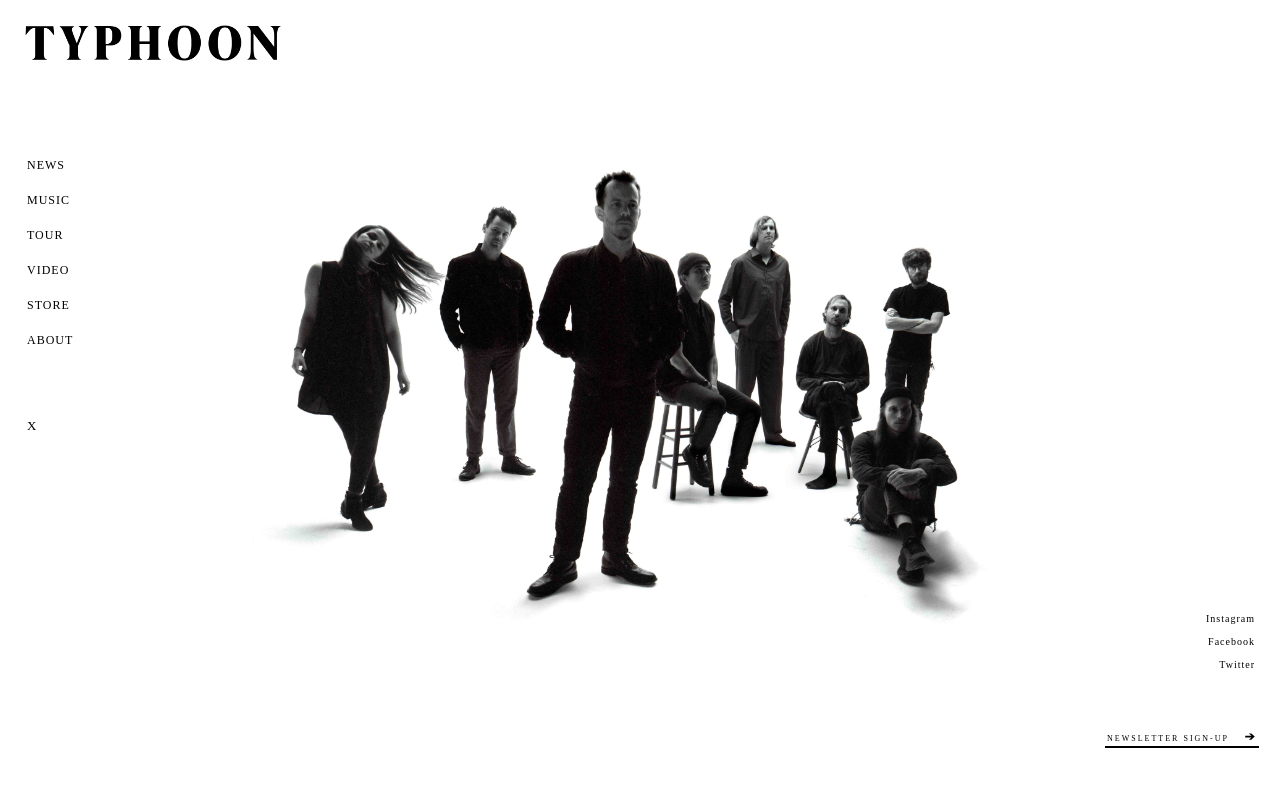
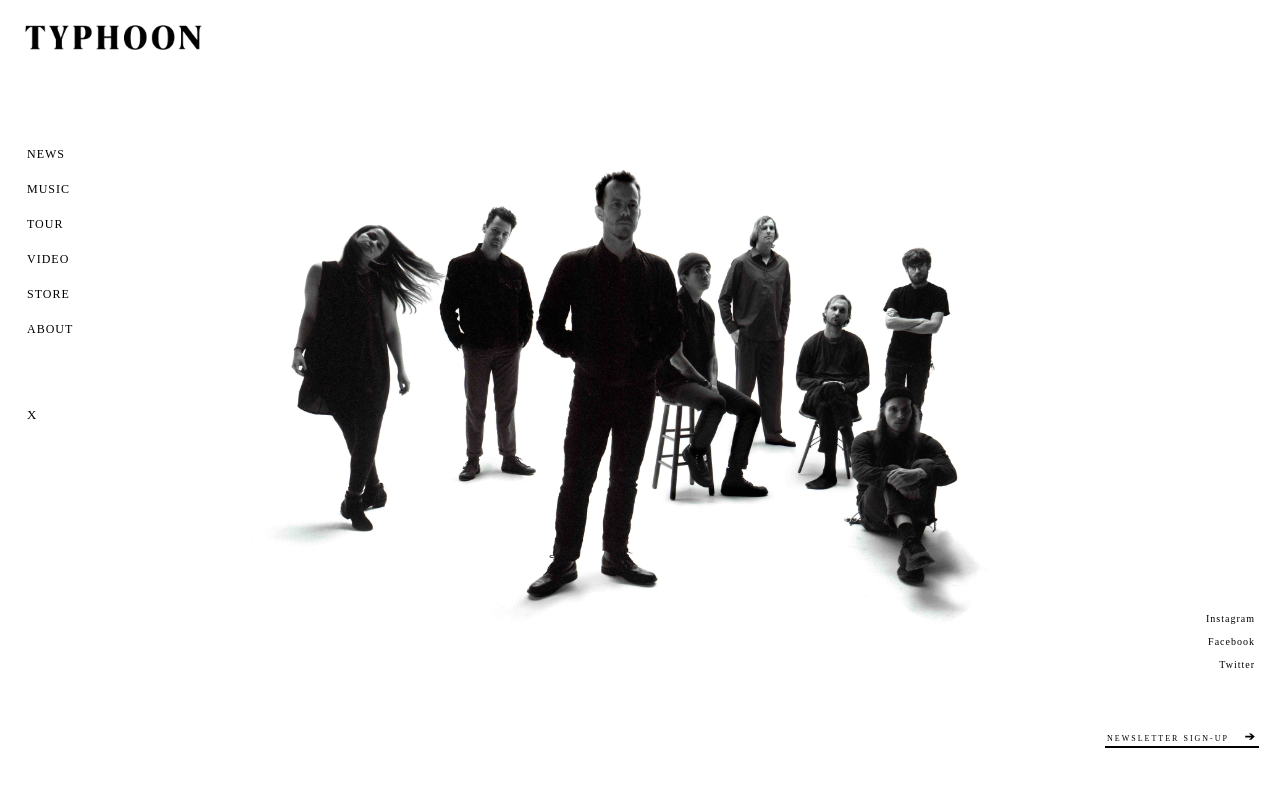
Before and after one commit to tylerferrin/wearetyphoon_2, a Nuxt app: page / in a window 1280 px wide. Shown: the top 786 px of the page. Built offline with nearby package versions, Linux system fonts and the light colour scheme.

Commit message:
stefanie is my hero

```diff
--- a/components/Masthead.vue
+++ b/components/Masthead.vue
@@ -1,10 +1,11 @@
 <template>
   <div class="mh__container">
     <nuxt-link to="/">
-    <div class="mh__logo-container">
+      <div class="mh__logo-container">
         <img src="~/assets/typhoon_type.png" alt="TYPHOON">
-    </div>
-  </nuxt-link>
+      </div>
+    </nuxt-link>
+    <p class="pageTitle">{{ pageTitle }}</p>
     <TYNAV />
   </div>
 </template>
@@ -14,6 +15,29 @@ import TYNAV from '~/components/TYNAV.vue'
 export default {
   components: {
     TYNAV
+  },
+  data () {
+    return {
+      pageTitle: null
+    }
+  },
+  mounted () {
+    if (this.$route.name !== 'index') {
+      this.notIndex = true
+      this.pageTitle = this.$route.name
+    } else {
+      this.notIndex = false
+      this.pageTitle = null
+    }
+  },
+  watch: {
+    '$route' (to, from) {
+      if (to.name !== 'index') {
+        this.pageTitle = to.name
+      } else {
+        this.pageTitle = null
+      }
+    }
   }
 }
 </script>
@@ -21,21 +45,36 @@ export default {
 
 .mh
   &__container
-    position: absolute
+    position: sticky
     top: 0
     display: block
     width: 100vw
     height: calc(100vh / 5)
-    background-color: white
+    z-index: 10
+
   &__logo-container
     display: flex
     flex-direction: row
     justify-content: flex-start
     img
       z-index: 9
-      width: 256px
-      height: 36px
+      width: 177px
+      height: 25px
       position: relative
       top: 25px
       left: 25px
+
+.pageTitle
+  position: absolute
+  top: 25px
+  right: 25px
+  font-family: 'Futura'
+  font-size: 16px
+  font-weight: bold
+  color: black
+  text-transform: uppercase
+  padding-bottom: 2.5px
+  border-bottom: 2px solid black
+  letter-spacing: 1.5px
+  margin: 0
 </style>
--- a/components/ShowList.vue
+++ b/components/ShowList.vue
@@ -54,10 +54,9 @@ export default {
     font-size: 12px
     font-weight: bold
     padding: 5px
-    background-color: white
+    background-color: transparent
     border: 2px solid black
     color: black
-    opacity: 1
     transition: background-color .25s ease-out
     &:hover
       color: white
--- a/components/TYFooter.vue
+++ b/components/TYFooter.vue
@@ -25,7 +25,7 @@
 <style lang="sass">
 .footer
   &__container
-    position: absolute
+    position: fixed
     top: 0
     right: 0
     height: 100vh
--- a/layouts/default.vue
+++ b/layouts/default.vue
@@ -1,7 +1,6 @@
 <template>
   <section class="container">
     <Masthead />
-    <p class="pageTitle">{{ pageTitle }}</p>
     <div v-bind:class="{ notIndex: notIndex, index: !notIndex }">
       <div class="pageContent">
         <nuxt />
@@ -51,6 +50,7 @@ export default {
 
 <style lang="sass">
 body
+  box-sizing: border-box
   margin: 0
   font-family: 'Helvetica', sans-serif
   font-weight: 100 !important
@@ -59,31 +59,16 @@ body
   height: 100vh
   display: block
   background-image: url('~/assets/typhoon_press_photo.jpg')
+  background-attachment: fixed
   background-position: center
   background-size: contain
   background-repeat: no-repeat
   transition: all .25s ease-in-out
 
-.pageTitle
-  position: absolute
-  top: 25px
-  right: 25px
-  font-family: 'Futura'
-  font-size: 16px
-  font-weight: bold
-  color: black
-  z-index: 999999
-  text-transform: uppercase
-  padding-bottom: 2.5px
-  border-bottom: 2px solid black
-  letter-spacing: 1.5px
-  margin: 0
-
 .notIndex
   height: 100vh
   width: 100vw
-  background-color: white
-  opacity: .8
+  background-color: rgba(255,255,255, .9)
   transition: all .35s
 
 .index
@@ -92,8 +77,11 @@ body
   transition: all .35s
 
 .pageContent
-  margin-left: 15%
-  padding: 150px 200px 0px 25px
+  margin: 0 177px
+  padding: 7.5px 50px
+  background-color: transparent
+  p:first-of-type
+    margin-top: 0
 
 .page-enter-active,
 .page-leave-active
--- a/nuxt.config.js
+++ b/nuxt.config.js
@@ -39,7 +39,7 @@ module.exports = {
           enforce: 'pre',
           test: /\.(js|vue)$/,
           loader: 'eslint-loader',
-          exclude: /(node_modules)/
+          exclude: /(node_modules|pages)/
         })
       }
     }
--- a/package.json
+++ b/package.json
@@ -15,6 +15,7 @@
   "dependencies": {
     "contentful": "^5.0.1",
     "dotenv": "^4.0.0",
+    "marked": "^0.3.6",
     "nuxt": "^1.0.0-rc11"
   },
   "devDependencies": {
--- a/pages/news.vue
+++ b/pages/news.vue
@@ -1,2 +1,71 @@
 <template>
+  <div class="news__container" id="content">
+  </div>
 </template>
+<script>
+import {createClient} from '~/plugins/contentful.js'
+import _ from 'lodash'
+import moment from 'moment'
+import marked from 'marked'
+
+const client = createClient()
+
+export default {
+  mounted () {
+    let youTubeIframeString = '<div class="video-3-4"><iframe width="100%" height="100%" src="https://www.youtube.com/embed/videoId?rel=0&amp;showinfo=0" frameborder="0" allowfullscreen></iframe></div>'
+
+    let vimeoIframeString = '<div class="video-3-4"><iframe src="https://player.vimeo.com/video/videoId?title=0&byline=0&portrait=0" width="640" height="360" frameborder="0" webkitallowfullscreen mozallowfullscreen allowfullscreen></iframe></div>'
+
+    document.getElementById('content').innerHTML = marked(this.posts[0].content)
+
+    let videos = document.getElementsByClassName('embedly-card')
+    _.each(videos, (video) => {
+      if (video.href.indexOf('youtube') > -1) {
+        let videoId = video.href.split('v=')
+        video.parentElement.innerHTML = youTubeIframeString.replace('videoId', videoId[1])
+      } else if (video.href.indexOf('vimeo') > -1) {
+        let videoId = video.href.split('vimeo.com/')
+        video.parentElement.innerHTML = vimeoIframeString.replace('videoId', videoId[1])
+      }
+    })
+  },
+  asyncData (context) {
+    return client.getEntries()
+      .then((response) => {
+        let filteredDownResponse = _.map(response.items, (item) => {
+          return Object.assign({}, item.fields, item.sys.contentType.sys)
+        })
+        filteredDownResponse = _.each(filteredDownResponse, (item) => {
+          item.publishDate = moment(item.date)
+        })
+        return {
+          posts: _.orderBy(_.filter(filteredDownResponse, (item) => {
+            return item.id === 'news'
+          }), 'publishDate')
+        }
+      })
+      .catch(console.error)
+  }
+}
+</script>
+
+<style lang="sass">
+.embedly-card #cards .card.video .brd a
+  display: none !important
+.video-3-4
+  position: relative
+  width: 100%
+  z-index: 0
+  &::before
+    content: ' '
+    display: block
+    padding-bottom: 56.25%
+  iframe
+    position: absolute
+    top: 0
+    right: 0
+    bottom: 0
+    left: 0
+    height: 100%
+    width: 100%
+</style>
```
